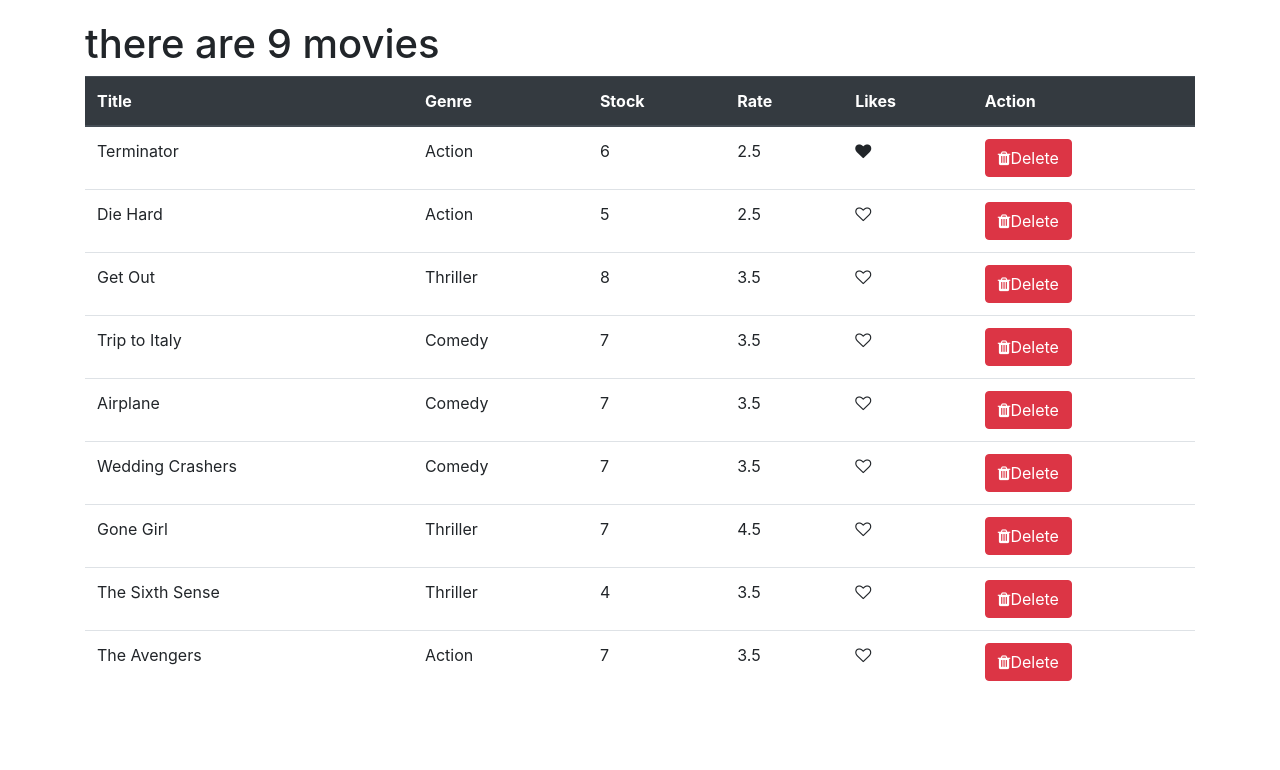
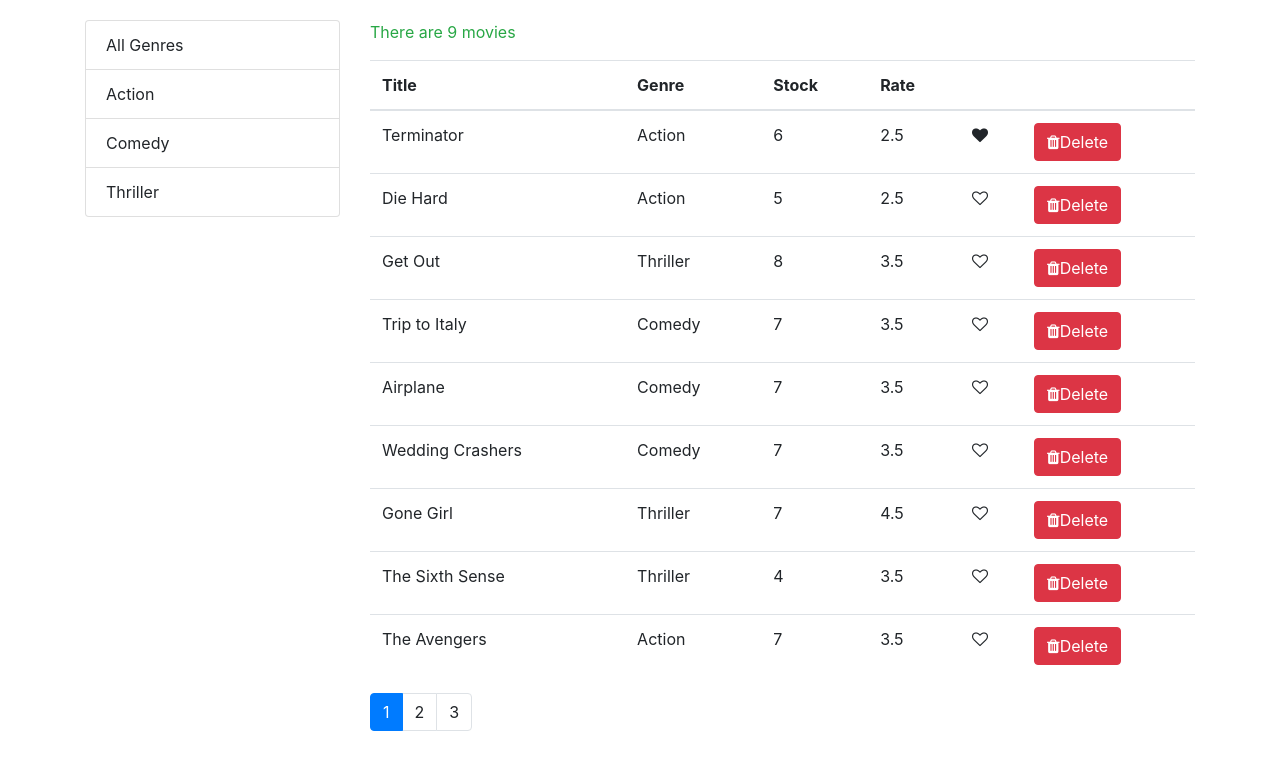
Before and after one commit to zack403/React-movieApp, a React (Create React App) app: page / in a window 1280 px wide. Shown: the top 770 px of the page. Built offline with nearby package versions, Linux system fonts and the light colour scheme.

Commit message:
added pagination, filtering, sorting and extrated component to to make code look nice

```diff
--- a/package.json
+++ b/package.json
@@ -5,6 +5,8 @@
   "dependencies": {
     "bootstrap": "^4.2.1",
     "font-awesome": "^4.7.0",
+    "lodash": "^4.17.10",
+    "prop-types": "^15.6.2",
     "react": "^16.7.0",
     "react-dom": "^16.7.0",
     "react-scripts": "2.1.3"
--- a/src/components/common/likes.jsx
+++ b/src/components/common/likes.jsx
@@ -1,4 +1,4 @@
-import React, { Component } from 'react';
+import React from 'react';
 
 
 const Likes = (props) => {
--- /dev/null
+++ b/src/components/common/pagination.jsx
@@ -0,0 +1,34 @@
+import React from 'react';
+import _ from "lodash";
+import PropTypes from "prop-types";
+
+
+
+const Pagination = (props) => {
+
+    const {itemCount, currentPage, pageChange, pageSize} = props;
+    // console.log(currentPage);
+    const pagesCount = Math.ceil(itemCount / pageSize);
+    if(pagesCount === 1) return null;
+    const pages = _.range(1, pagesCount + 1);
+
+
+    return (
+        <nav>
+      <ul className="pagination">
+      {pages.map(page => (
+    <li key={page} className={page === currentPage ? "page-item active" : "page-item"}><a className="page-link" onClick={() => pageChange(page)} >{page}</a></li>
+      ))}
+  </ul>
+      </nav>
+     );
+}
+
+Pagination.propTypes = {
+    itemCount : PropTypes.number.isRequired,
+    currentPage : PropTypes.number.isRequired,
+    pageChange :PropTypes.func.isRequired,
+    pageSize : PropTypes.number.isRequired
+}
+
+export default Pagination;
--- /dev/null
+++ b/src/components/common/tableBody.jsx
@@ -0,0 +1,31 @@
+import React, { Component } from 'react';
+import _ from "lodash";
+
+class TableBody extends Component {
+
+
+    renderCell = (item, column) => {
+        if(column.content) return column.content(item);
+
+        return _.get(item, column.path);
+    }
+
+    createKey = (item, column) => {
+  return item._id + (column.path || column.key);
+    }
+
+    render() {
+        const {data, columns} = this.props;
+        return (
+            <tbody>
+                {data.map(item =>
+                <tr key={item._id}>
+                    {columns.map(column =><td key={this.createKey(item, column)}>{this.renderCell(item,column)}</td>)}
+                </tr> )}
+
+            </tbody>
+        );
+    }
+}
+
+export default TableBody;
--- /dev/null
+++ b/src/components/common/tableHeader.jsx
@@ -0,0 +1,29 @@
+import React, { Component } from 'react';
+
+class TableHeader extends Component {
+
+    raiseSort = path => {
+        const sortColumn = {...this.props.sortColumn};
+        if(sortColumn.path === path)
+        sortColumn.order = sortColumn.order === "asc" ? "desc" : "asc";
+        else {
+            sortColumn.path = path;
+            sortColumn.order = "asc";
+        }
+        this.props.onSort(sortColumn);
+    }
+
+
+    render() {
+        return (
+            <thead>
+                <tr>
+                    {this.props.columns.map(column =>
+                    <th key={column.path || column.key} style={{cursor: 'pointer'}} onClick={() => this.raiseSort(column.path)} >{column.label}</th>)}
+                </tr>
+            </thead>
+         );
+    }
+}
+
+export default TableHeader;
--- /dev/null
+++ b/src/components/genre.jsx
@@ -0,0 +1,25 @@
+import React, { Component } from 'react';
+
+
+class Genres extends Component {
+    state = {
+     }
+
+    render() {
+        const {selectedItem, items, onItemSelected } = this.props;
+        return (
+<ul className="list-group">
+{items.map(item =>
+    <li key={item._id}
+    style={{cursor: 'pointer'}}
+    onClick={() => onItemSelected(item)}
+    className={item === selectedItem ? 'list-group-item active' : 'list-group-item' }>
+    {item.name}
+    </li>
+)}
+</ul>
+      );
+    }
+}
+
+export default Genres;
--- a/src/components/movies.jsx
+++ b/src/components/movies.jsx
@@ -1,12 +1,39 @@
 import React, { Component } from 'react';
 import {getMovies} from "../services/fakeMovieService";
-import Likes from './common/likes';
+import {getGenres} from "../services/fakeGenreService";
+import Pagination from './common/pagination';
+import {paginate} from "../utils/paginate";
+import Genres from './genre';
+import MoviesTable from './moviesTable';
+import _ from "lodash";
 
 class Movies extends Component {
     state = {
-        movies : getMovies(),
+        movies : [],
+        genres : [],
+        pageSize  : 4,
+        currentPage: 1,
+        selectedGenre: '',
+        sortColumn : {path : "title", order : 'asc'}
      }
 
+
+     componentDidMount() {
+        const genres = [{_id: '',name: 'All Genres'}, ...getGenres()];
+         this.setState({movies : getMovies(), genres : genres });
+     }
+
+     handleSort = sortColumn => {
+         this.setState({sortColumn})
+     }
+
+     handleGenreSelect = genre => {
+         this.setState({selectedGenre: genre, currentPage : 1});
+     }
+
+     handlePageChange = page => {
+         this.setState({currentPage : page});
+     }
 
      handleDelete = (movie) => {
         const movies = this.state.movies.filter(m => m._id !== movie._id);
@@ -24,39 +51,42 @@ class Movies extends Component {
 
     render() {
         const {length: count} = this.state.movies;
-        if(count === 0) return <p>There are no movies</p>
+        const {movies : allMovies, selectedGenre, currentPage, pageSize, sortColumn} =  this.state;
+        if(count === 0) return <p className="text-danger">There are no movies</p>
+
+        //filtering , Sorting and then paginate the data.....
+        const filtered = selectedGenre && selectedGenre._id ?
+        allMovies.filter(m => m.genre._id === selectedGenre._id)
+        : allMovies;
+
+        //sorting to implement sorting we use loadash
+        const sorted = _.orderBy(filtered, [sortColumn.path], [sortColumn.order]);
+
+
+        const movies = paginate(sorted, currentPage, pageSize);
+
         return (
             <React.Fragment>
-            <h1>there are {count} movies</h1>
-            <table className="table">
-                <thead className="thead-dark">
-                    <tr>
-                    <th>Title</th>
-                    <th>Genre</th>
-                    <th>Stock</th>
-                    <th>Rate</th>
-                    <th>Likes</th>
-                    <th>Action</th>
-                    </tr>
-                </thead>
-                <tbody>
-                    {this.state.movies.map(movie => (
-                         <tr key={movie._id}>
-                         <td>{movie.title}</td>
-                         <td>{movie.genre.name}</td>
-                         <td>{movie.numberInStock}</td>
-                         <td>{movie.dailyRentalRate}</td>
-                         <td> <Likes liked={movie.liked} onLike={() => this.handleLikes(movie)}/> </td>
+            <div className="row">
+                <div className="col-3">
+                <Genres items={this.state.genres} selectedItem={this.state.selectedGenre} onItemSelected={this.handleGenreSelect}/>
+                </div>
+            <div className="col">
+            <p className="text-success">There are {filtered.length} movies</p>
+            <MoviesTable
+            movies={this.state.movies}
+            sortColumn={sortColumn}
+            onLike={this.handleLikes}
+            onDelete={this.handleDelete}
+            onSort={this.handleSort} />
 
-                         <td>
-                             <button onClick={() => this.handleDelete(movie)} className="btn btn-danger"> <i className="fa fa-trash"></i>Delete</button>
-                         </td>
-
-                         </tr>
-                    ))}
-
-                </tbody>
-            </table>
+            <Pagination
+            itemCount={filtered.length}
+            pageSize={pageSize}
+            pageChange={this.handlePageChange}
+            currentPage={currentPage}/>
+            </div>
+        </div>
             </React.Fragment>
             );
     }
--- /dev/null
+++ b/src/components/moviesTable.jsx
@@ -0,0 +1,63 @@
+import React, { Component } from 'react';
+import Likes from './common/likes';
+import TableHeader from './common/tableHeader';
+import TableBody from './common/tableBody';
+
+
+class MoviesTable extends Component {
+    columns = [
+        {path: 'title', label: 'Title'},
+        {path: 'genre.name', label: 'Genre'},
+        {path: 'numberInStock', label: 'Stock'},
+        {path: 'dailyRentalRate', label: 'Rate'},
+        {key: 'like',
+        content: movie => <Likes liked={movie.liked} onLike={() => this.props.onLike(movie)}/>
+        },
+        {key: 'delete',
+        content : movie => <button
+        onClick={() => this.props.onDelete(movie)}
+        className="btn btn-danger"><i className="fa fa-trash"></i>Delete</button>
+        }
+    ]
+
+    render() {
+        const {movies, onLike, onDelete, onSort, sortColumn } = this.props;
+        return (
+            <table className="table">
+            <TableHeader columns = {this.columns}
+            onSort={onSort} sortColumn={sortColumn} />
+                    {/* <thead className="thead">
+                        <tr>
+                        <th style={{cursor: 'pointer'}} onClick={() => this.raiseSort('title')}>Title</th>
+                        <th style={{cursor: 'pointer'}} onClick={() => this.raiseSort('genre.name')}>Genre</th>
+                        <th style={{cursor: 'pointer'}} onClick={() => this.raiseSort('nunmberInStock')}>Stock</th>
+                        <th style={{cursor: 'pointer'}} onClick={() => this.raiseSort('dailyRentalRate')}>Rate</th>
+                        <th>Likes</th>
+                        <th>Action</th>
+                        </tr>
+                    </thead> */}
+
+                    <TableBody columns={this.columns} data={movies} />
+                    {/* <tbody>
+                        {movies.map(movie => (
+                             <tr key={movie._id}>
+                             <td>{movie.title}</td>
+                             <td>{movie.genre.name}</td>
+                             <td>{movie.numberInStock}</td>
+                             <td>{movie.dailyRentalRate}</td>
+                             <td> <Likes liked={movie.liked} onLike={() => onLike(movie)}/> </td>
+
+                             <td>
+                                 <button onClick={() => onDelete(movie)} className="btn btn-danger"> <i className="fa fa-trash"></i>Delete</button>
+                             </td>
+
+                             </tr>
+                        ))}
+
+                    </tbody> */}
+                </table>
+        );
+    }
+}
+
+export default MoviesTable;
--- /dev/null
+++ b/src/utils/paginate.js
@@ -0,0 +1,10 @@
+import _ from "lodash";
+
+
+export function paginate(items, pageNumber, pageSize ) {
+    const startIndex = (pageNumber - 1) * pageSize;
+    _(items)
+    .slice(startIndex)
+    .take(pageSize)
+    .value();
+}
```
Also changed, not shown: 1 other file (tests, documents, lock files or other folders).
